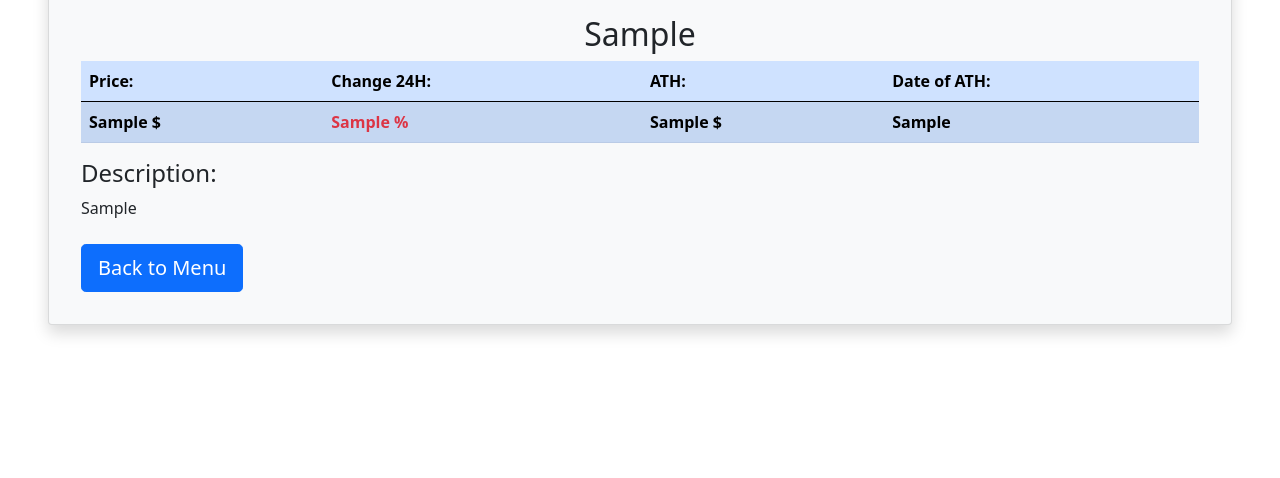
After one commit to maciekslawny/cryptocoins-api, a Flask app: template templates/coinpage.html in a window 1280 px wide. The commit adds this page. Shown: the part 322-800 px from the top of the page. Run offline with Flask 2, Linux system fonts and the light colour scheme; the template is opened without the code that fills it: most values are stand-ins (such as "Sample title", 1, 10 or a date in 2020); lists and menus that the app fills with data are empty; parts of the project's set-up code (start-up, migrations or seed data) failed here and were passed over.

Commit message:
crypto api update

```diff
--- a/main.py
+++ b/main.py
@@ -6,7 +6,7 @@ app.secret_key = "hello"
 
 
 
-coins_data = create_coin()
+coins_data = create_coin('all')
 
 
 @app.route("/")
@@ -15,6 +15,11 @@ def main():
 
 
 
+@app.route("/<coin>")
+def coin_page(coin):
+    coin_info = create_coin(coin)
+    return render_template("coinpage.html", coin_info = coin_info)
+
 
 if __name__ == "__main__":
     app.run(debug=True)
--- /dev/null
+++ b/templates/coinpage.html
@@ -0,0 +1,67 @@
+<!DOCTYPE html>
+<html lang="en">
+<head>
+    <meta charset="UTF-8">
+    <meta http-equiv="X-UA-Compatible" content="IE=edge">
+    <meta name="viewport" content="width=device-width, initial-scale=1.0">
+    <link href="https://cdn.jsdelivr.net/npm/bootstrap@5.0.0-beta3/dist/css/bootstrap.min.css" rel="stylesheet" integrity="sha384-eOJMYsd53ii+scO/bJGFsiCZc+5NDVN2yr8+0RDqr0Ql0h+rP48ckxlpbzKgwra6" crossorigin="anonymous">
+    <title>Document</title>
+</head>
+<body>
+    <nav class="navbar navbar-expand navbar-light sticky-top" style="background-color: #e3f2fd;">
+        <div class="container-fluid">
+            <span class="px-5 text-uppercase fw-bold">Crypto Prices</span>
+            <ul class="navbar-nav px-5">
+                <li class="nav-item">
+                    <a class="nav-link text-uppercase" href="#">Menu</a>
+                </li>
+                <li class="nav-item">
+                    <a class="nav-link text-uppercase" href="#">Coins</a>
+                </li>
+                <li class="nav-item">
+                    <a class="nav-link text-uppercase" href="#">contact</a>
+                </li>
+
+            </ul>
+        </div>
+    </nav>
+
+
+    <div class="p-5 w-100">
+        <div class="card mb-3 p-3 bg-light shadow">
+            <img src="{{coin_info[4]}}" style="width: 200px; height: 200px;" class="mx-auto d-block" alt="">
+            <div class="card-body">
+                <h2 class="card-title text-center">{{coin_info[0]}}</h2>
+
+                <table class='table table-primary table-striped table-hover'>
+                    <thead>
+                        <tr>
+                            <th>Price:</th>
+                            <th>Change 24H:</th>
+                            <th>ATH:</th>
+                            <th>Date of ATH:</th>
+                        </tr>
+                    </thead>
+                    <tbody>
+                        <tr>
+                            <th>{{coin_info[2]}} $</th>
+                            {% if(coin_info[3]>-0.01) %}<th class="text-success">{{coin_info[3]}} %</th>
+                            {% else %}<th class="text-danger">{{coin_info[2]}} %</th>
+                            {% endif %}
+                            <th>{{coin_info[5]}} $</th>
+                            <th>{{coin_info[6][0:10]}}</th>
+                        </tr>
+                    </tbody>
+                </table>
+
+
+                <p class="card-text"><h4>Description:</h4>{{coin_info[7]|safe}}</p>
+                <p class="card-text"><a href="/" class="btn btn-primary btn-lg mt-2">Back to Menu</a></p>
+            </div>
+        </div>
+    </div>
+
+
+
+</body>
+</html>
```
Also changed, not shown: coinsapi.py (+19 -14 lines), templates/index.html (+10 -7 lines).
